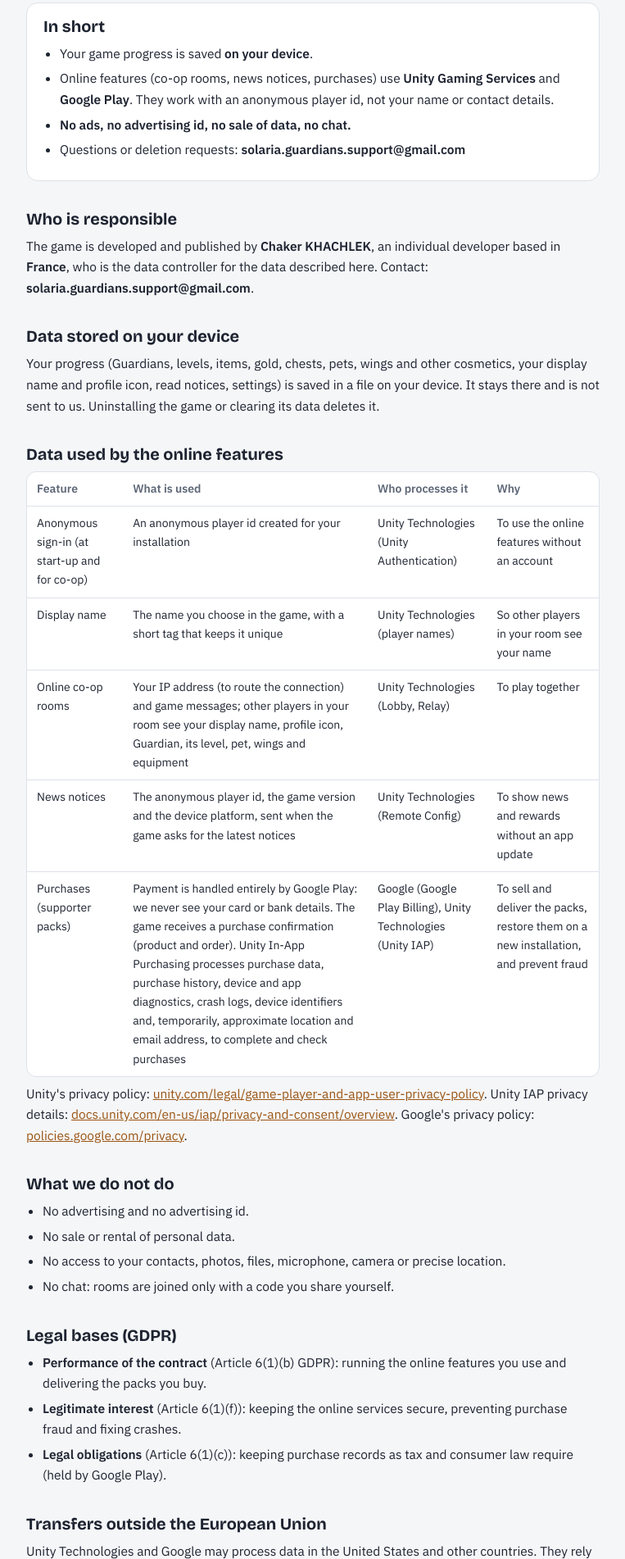
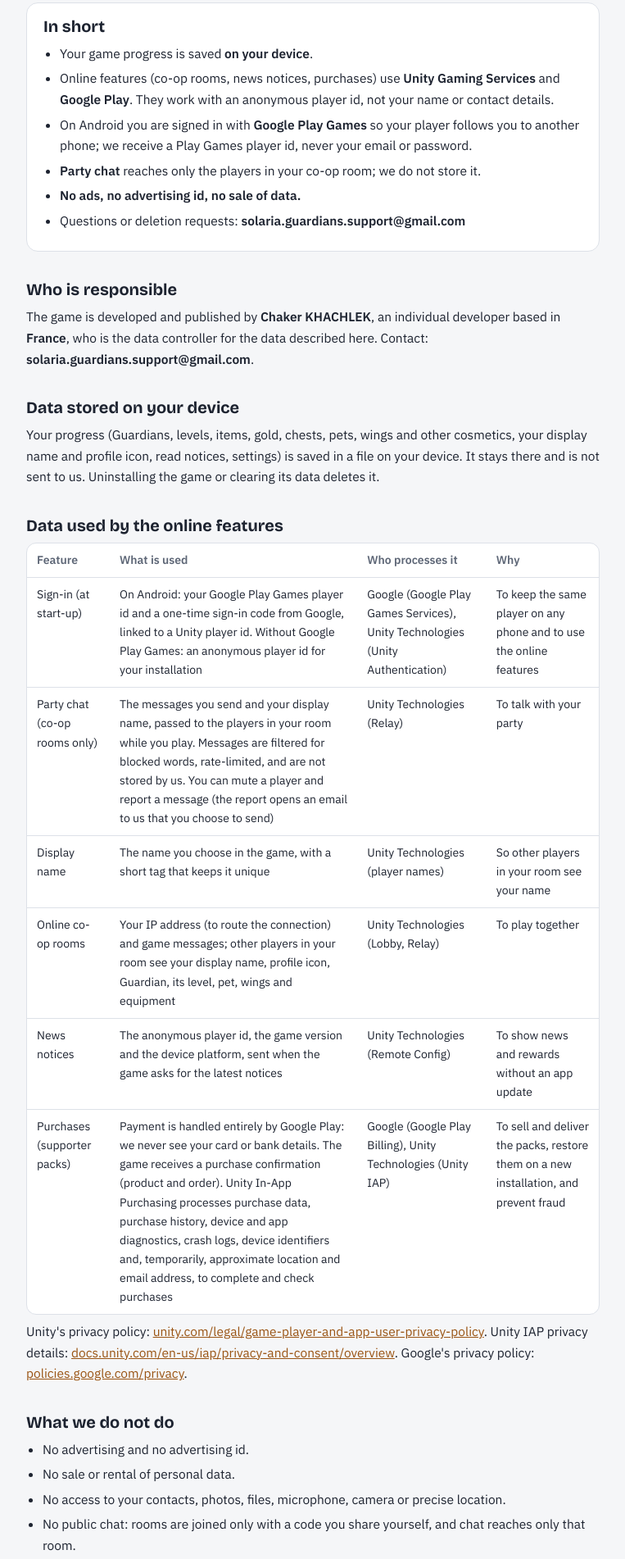
Before and after one commit to ChakerKhachlek/solaria-legal, a plain HTML site: page privacy.html in a window 1280 px wide. Shown: the part 158-2060 px from the top of the page at 82% size, without its empty margins (258-1021 px from the left). Drawn offline with nearby package versions, Linux system fonts and the light colour scheme.

Commit message:
Privacy policy: Google Play Games sign-in, party chat, in-game account deletion (2026-10-21)

```diff
--- a/privacy.html
+++ b/privacy.html
@@ -45,7 +45,9 @@
 <ul>
 <li>Your game progress is saved <strong>on your device</strong>.</li>
 <li>Online features (co-op rooms, news notices, purchases) use <strong>Unity Gaming Services</strong> and <strong>Google Play</strong>. They work with an anonymous player id, not your name or contact details.</li>
-<li><strong>No ads, no advertising id, no sale of data, no chat.</strong></li>
+<li>On Android you are signed in with <strong>Google Play Games</strong> so your player follows you to another phone; we receive a Play Games player id, never your email or password.</li>
+<li><strong>Party chat</strong> reaches only the players in your co-op room; we do not store it.</li>
+<li><strong>No ads, no advertising id, no sale of data.</strong></li>
 <li>Questions or deletion requests: <span class="mail">solaria.guardians.support@gmail.com</span></li>
 </ul>
 </section>
@@ -60,7 +62,8 @@
 <div class="table"><table>
 <thead><tr><th>Feature</th><th>What is used</th><th>Who processes it</th><th>Why</th></tr></thead>
 <tbody>
-<tr><td>Anonymous sign-in (at start-up and for co-op)</td><td>An anonymous player id created for your installation</td><td>Unity Technologies (Unity Authentication)</td><td>To use the online features without an account</td></tr>
+<tr><td>Sign-in (at start-up)</td><td>On Android: your Google Play Games player id and a one-time sign-in code from Google, linked to a Unity player id. Without Google Play Games: an anonymous player id for your installation</td><td>Google (Google Play Games Services), Unity Technologies (Unity Authentication)</td><td>To keep the same player on any phone and to use the online features</td></tr>
+<tr><td>Party chat (co-op rooms only)</td><td>The messages you send and your display name, passed to the players in your room while you play. Messages are filtered for blocked words, rate-limited, and are not stored by us. You can mute a player and report a message (the report opens an email to us that you choose to send)</td><td>Unity Technologies (Relay)</td><td>To talk with your party</td></tr>
 <tr><td>Display name</td><td>The name you choose in the game, with a short tag that keeps it unique</td><td>Unity Technologies (player names)</td><td>So other players in your room see your name</td></tr>
 <tr><td>Online co-op rooms</td><td>Your IP address (to route the connection) and game messages; other players in your room see your display name, profile icon, Guardian, its level, pet, wings and equipment</td><td>Unity Technologies (Lobby, Relay)</td><td>To play together</td></tr>
 <tr><td>News notices</td><td>The anonymous player id, the game version and the device platform, sent when the game asks for the latest notices</td><td>Unity Technologies (Remote Config)</td><td>To show news and rewards without an app update</td></tr>
@@ -73,7 +76,7 @@
 <li>No advertising and no advertising id.</li>
 <li>No sale or rental of personal data.</li>
 <li>No access to your contacts, photos, files, microphone, camera or precise location.</li>
-<li>No chat: rooms are joined only with a code you share yourself.</li>
+<li>No public chat: rooms are joined only with a code you share yourself, and chat reaches only that room.</li>
 </ul>
 
 <h2>Legal bases (GDPR)</h2>
@@ -89,7 +92,7 @@
 <h2>How long data is kept</h2>
 <ul>
 <li>Data on your device: until you uninstall the game or clear its data.</li>
-<li>The anonymous player id and display name at Unity: until you ask us to delete them.</li>
+<li>The player id, its Google Play Games link and display name at Unity: until you delete your account (Settings &rsaquo; Delete account) or ask us to.</li>
 <li>Purchase records: kept by Google Play for as long as the law requires.</li>
 <li>Support emails: as long as needed to answer you, and at most 2 years.</li>
 </ul>
```
Also changed, not shown: delete-account.html (+1 -1 lines).
